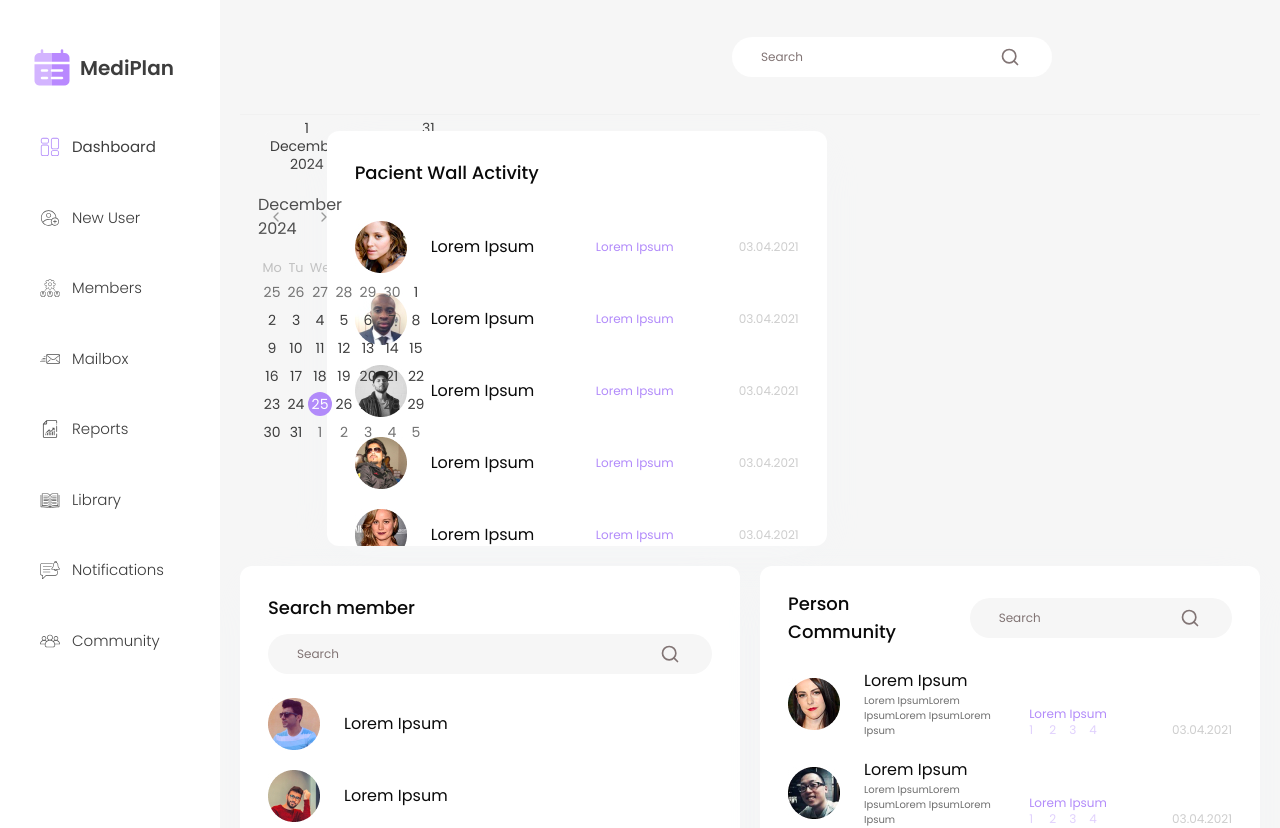
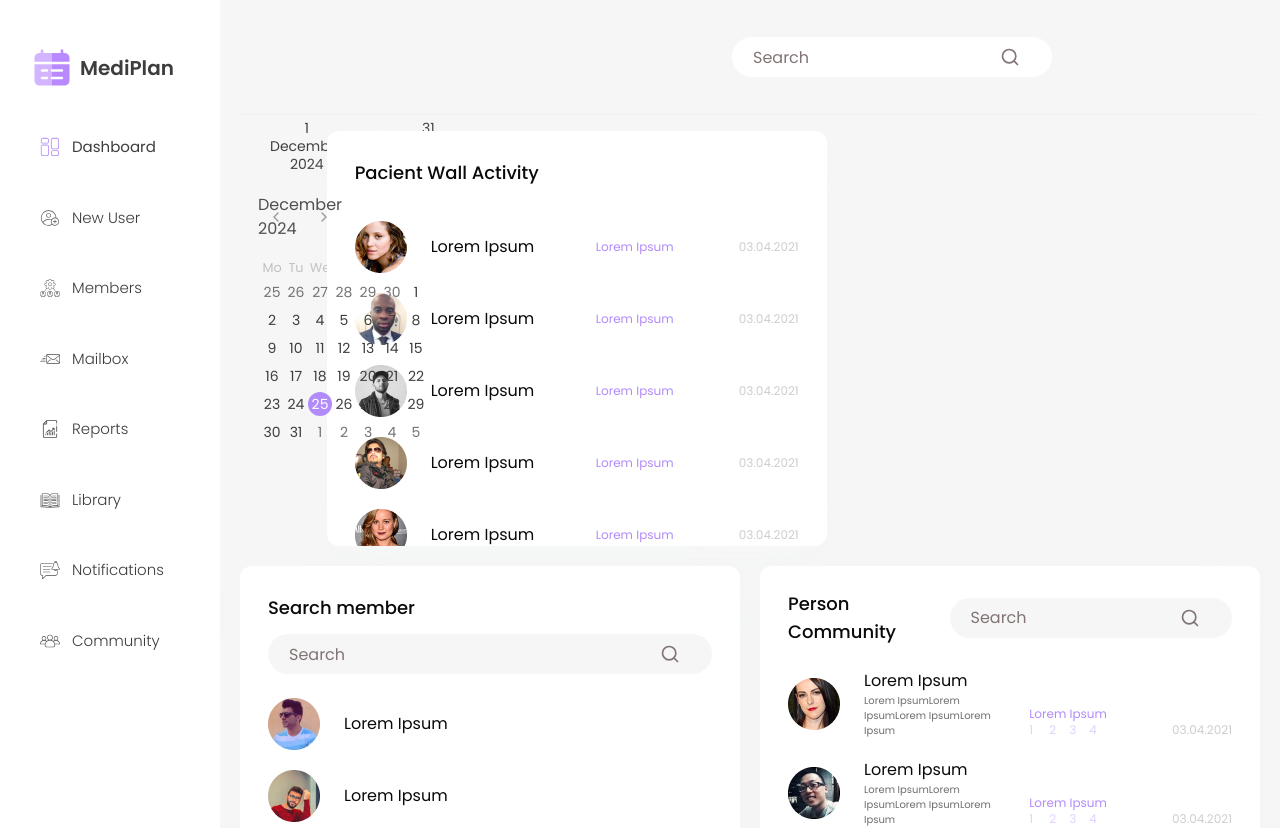
Before and after one commit to Vitalic96/mediplan, a Next.js app: page /dashboard in a window 1280 px wide. Shown: the top 828 px of the page. Built offline with nearby package versions, Linux system fonts and the light colour scheme.

Commit message:
changed styles

```diff
--- a/components/ui/input.tsx
+++ b/components/ui/input.tsx
@@ -8,7 +8,7 @@ const Input = React.forwardRef<HTMLInputElement, React.ComponentProps<'input'>>(
       <input
         type={type}
         className={cn(
-          'flex h-10 w-full rounded-full border border-transparent bg-gray-50 px-7 py-1 text-xs shadow-none transition-colors file:border-0 file:bg-transparent file:font-medium file:text-neutral-950 placeholder:text-[#817474] focus-visible:outline-none focus-visible:ring-1 focus-visible:ring-neutral-950 disabled:cursor-not-allowed disabled:opacity-50',
+          'text-normal flex h-10 w-full rounded-full border border-transparent bg-gray-50 px-5 py-1 shadow-none transition-colors file:border-0 file:bg-transparent file:font-medium file:text-neutral-950 placeholder:text-[#817474] focus-visible:border-neutral-950 focus-visible:outline-none disabled:cursor-not-allowed disabled:opacity-50',
           className,
         )}
         ref={ref}
```
